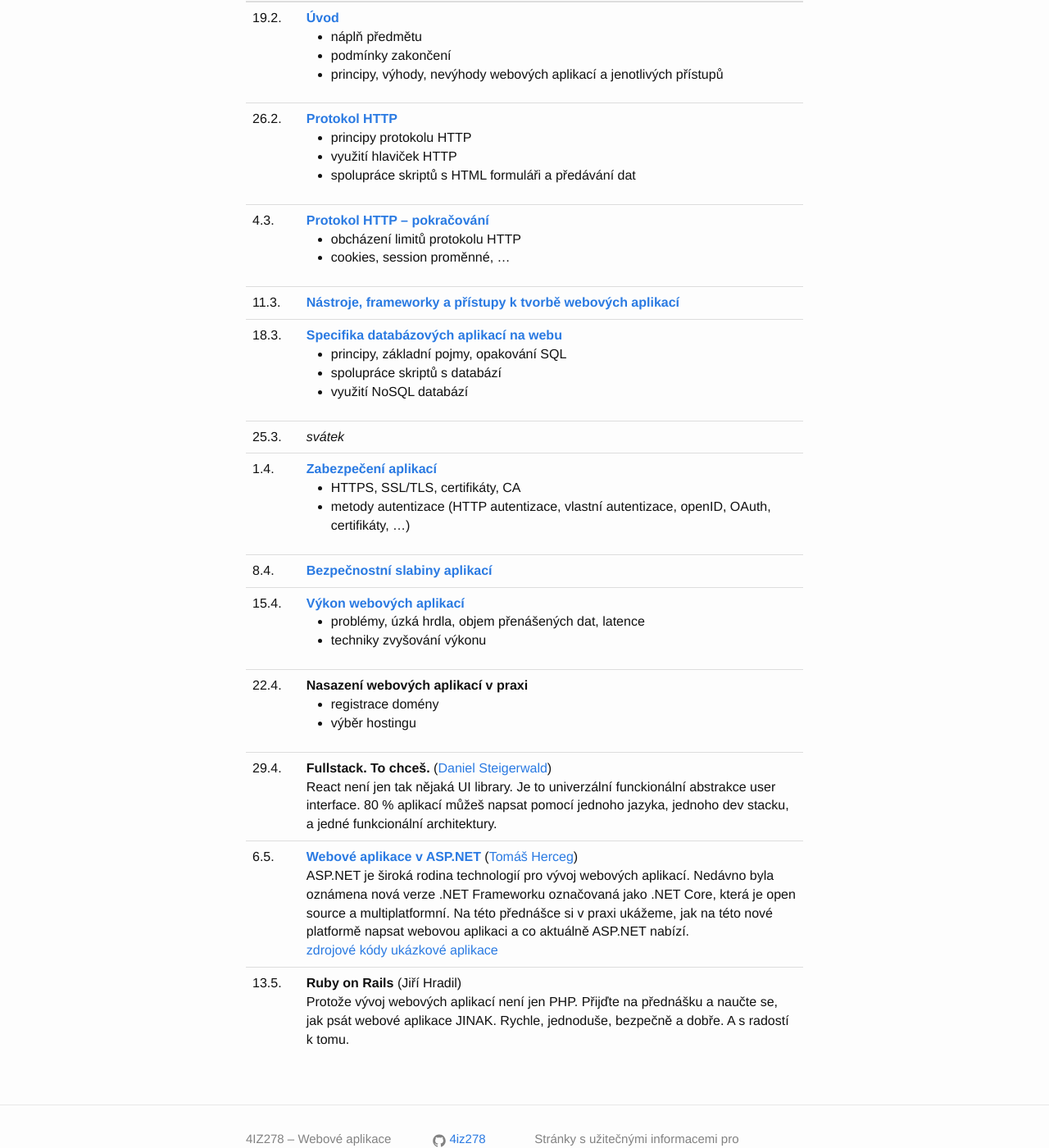
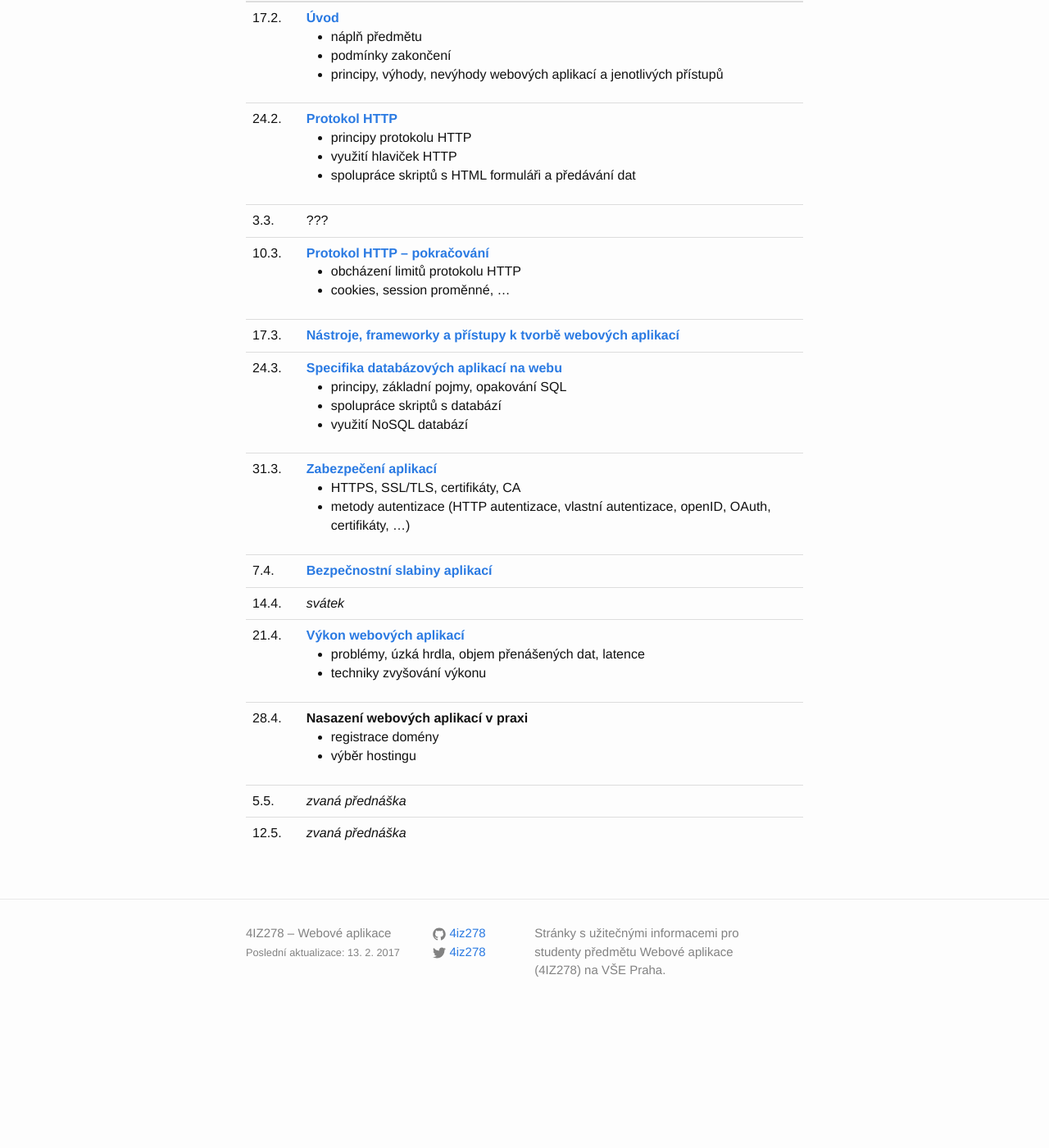
Before and after one commit to 4iz278/4iz278.github.io, a Jekyll site: the page built from prednasky/index.html, in a window 1280 px wide and 1400 px high, scrolled down 301 px. Shown: the whole window at 82% size. Built offline with Jekyll 4.4.1, drawn with Linux system fonts in a browser that asks for light colours; nearby versions of some CDN libraries; after the commit the page ends 1556 px from its top, so only the background shows below that.

Commit message:
Update datumů pro další běh předmětu

```diff
--- a/prednasky/index.html
+++ b/prednasky/index.html
@@ -16,7 +16,7 @@
   </thead>
   <tbody>
     <tr>
-      <td>19.2.</td>
+      <td>17.2.</td>
       <td>
         <strong><a href="http://www.kosek.cz/vyuka/4iz278/prednasky/uvod/">Úvod</a></strong>
         <ul>
@@ -27,7 +27,7 @@
       </td>
     </tr>
     <tr>
-      <td>26.2.</td>
+      <td>24.2.</td>
       <td><strong><a href="http://www.kosek.cz/vyuka/4iz278/prednasky/http/">Protokol HTTP</a></strong>
         <ul>
           <li>principy protokolu HTTP</li>
@@ -37,7 +37,11 @@
       </td>
     </tr>
     <tr>
-      <td>4.3.</td>
+      <td>3.3.</td>
+      <td>???</td>
+    </tr>
+    <tr>
+      <td>10.3.</td>
       <td><strong><a href="http://www.kosek.cz/vyuka/4iz278/prednasky/http/">Protokol HTTP – pokračování</a></strong>
         <ul>
           <li>obcházení limitů protokolu HTTP</li>
@@ -46,11 +50,11 @@
       </td>
     </tr>
     <tr>
-      <td>11.3.</td>
+      <td>17.3.</td>
       <td><strong><a href="http://www.kosek.cz/vyuka/4iz278/prednasky/prostredi/">Nástroje, frameworky a přístupy k tvorbě webových aplikací</strong> </td>
     </tr>
     <tr>
-      <td>18.3.</td>
+      <td>24.3.</td>
       <td><strong><a href="http://www.kosek.cz/vyuka/4iz278/prednasky/databaze/">Specifika databázových aplikací na webu</a></strong>
         <ul>
           <li>principy, základní pojmy, opakování SQL </li>
@@ -60,11 +64,7 @@
       </td>
     </tr>
     <tr>
-      <td>25.3.</td>
-      <td><em>svátek</em></td>
-    </tr>
-    <tr>
-      <td>1.4.</td>
+      <td>31.3.</td>
       <td><strong><a href="http://www.kosek.cz/vyuka/4iz278/prednasky/bezpecnost/">Zabezpečení aplikací</a></strong>
         <ul>
           <li>HTTPS, SSL/TLS, certifikáty, CA </li>
@@ -73,11 +73,15 @@
       </td>
     </tr>
     <tr>
-      <td>8.4.</td>
+      <td>7.4.</td>
       <td><strong><a href="http://www.kosek.cz/vyuka/4iz278/prednasky/bezpecnost/">Bezpečnostní slabiny aplikací</a></strong></td>
     </tr>
     <tr>
-      <td>15.4.</td>
+      <td>14.4.</td>
+      <td><em>svátek</em></td>
+    </tr>
+    <tr>
+      <td>21.4.</td>
       <td><strong><a href="http://www.kosek.cz/vyuka/4iz278/prednasky/vykon/">Výkon webových aplikací</a></strong>
         <ul>
           <li>problémy, úzká hrdla, objem přenášených dat, latence </li>
@@ -86,7 +90,7 @@
       </td>
     </tr>
     <tr>
-      <td>22.4.</td>
+      <td>28.4.</td>
       <td><strong>Nasazení webových aplikací v praxi</strong>
         <ul>
           <li>registrace domény</li>
@@ -95,31 +99,12 @@
       </td>
     </tr>
     <tr>
-      <td>29.4.</td>
-      <td><strong>Fullstack. To chceš.</strong> (<a href="http://daniel.steigerwald.cz/">Daniel Steigerwald</a>)<br/>
-        React není jen tak nějaká UI library. Je to univerzální funckionální
-        abstrakce user interface. 80 % aplikací můžeš napsat pomocí jednoho jazyka,
-        jednoho dev stacku, a jedné funkcionální architektury. </td>
+      <td>5.5.</td>
+      <td><em>zvaná přednáška</em></td>
     </tr>
     <tr>
-      <td>6.5.</td>
-      <td><strong><a href="2016/aspnet-slides.pdf">Webové aplikace v ASP.NET</a></strong> (<a href="http://www.herceg.cz/">Tomáš Herceg</a>)<br/>
-      ASP.NET je široká rodina technologií pro vývoj webových
-      aplikací. Nedávno byla oznámena nová verze .NET Frameworku
-      označovaná jako .NET Core, která je open source a
-      multiplatformní. Na této přednášce si v praxi ukážeme, jak na
-      této nové platformě napsat webovou aplikaci a co aktuálně
-      ASP.NET nabízí.
-      <br>
-      <a href="2016/ToDoList.zip">zdrojové kódy ukázkové aplikace</a></td>
-    </tr>
-    <tr>
-      <td>13.5.</td>
-      <td><strong>Ruby on Rails</strong> (Jiří Hradil)<br/>
-        Protože vývoj webových aplikací není jen PHP. Přijďte na
-        přednášku a naučte se, jak psát webové aplikace JINAK. Rychle,
-        jednoduše, bezpečně a dobře. A s radostí k tomu.
-      </td>
+      <td>12.5.</td>
+      <td><em>zvaná přednáška</em></td>
     </tr>
   </tbody>
 </table>
```
